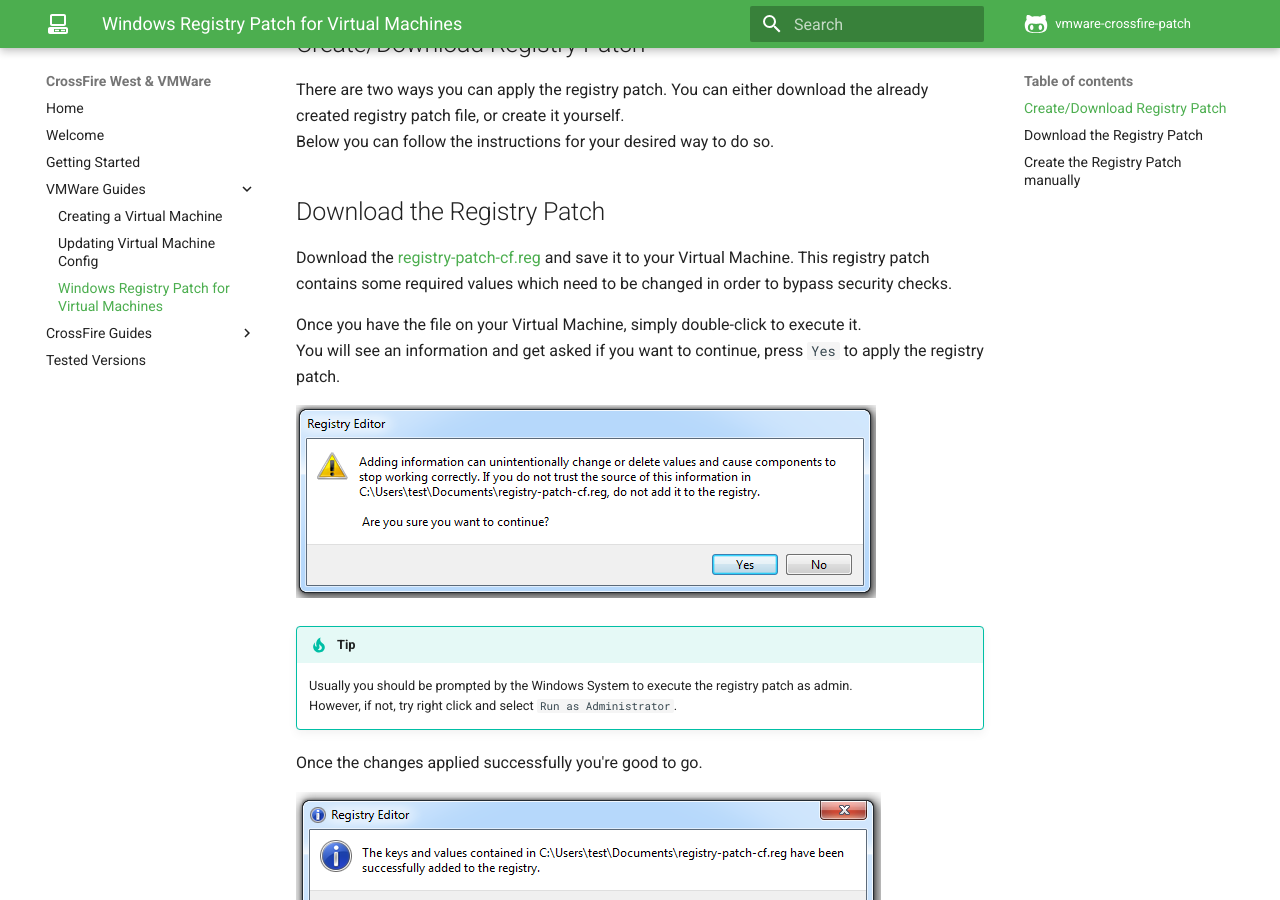
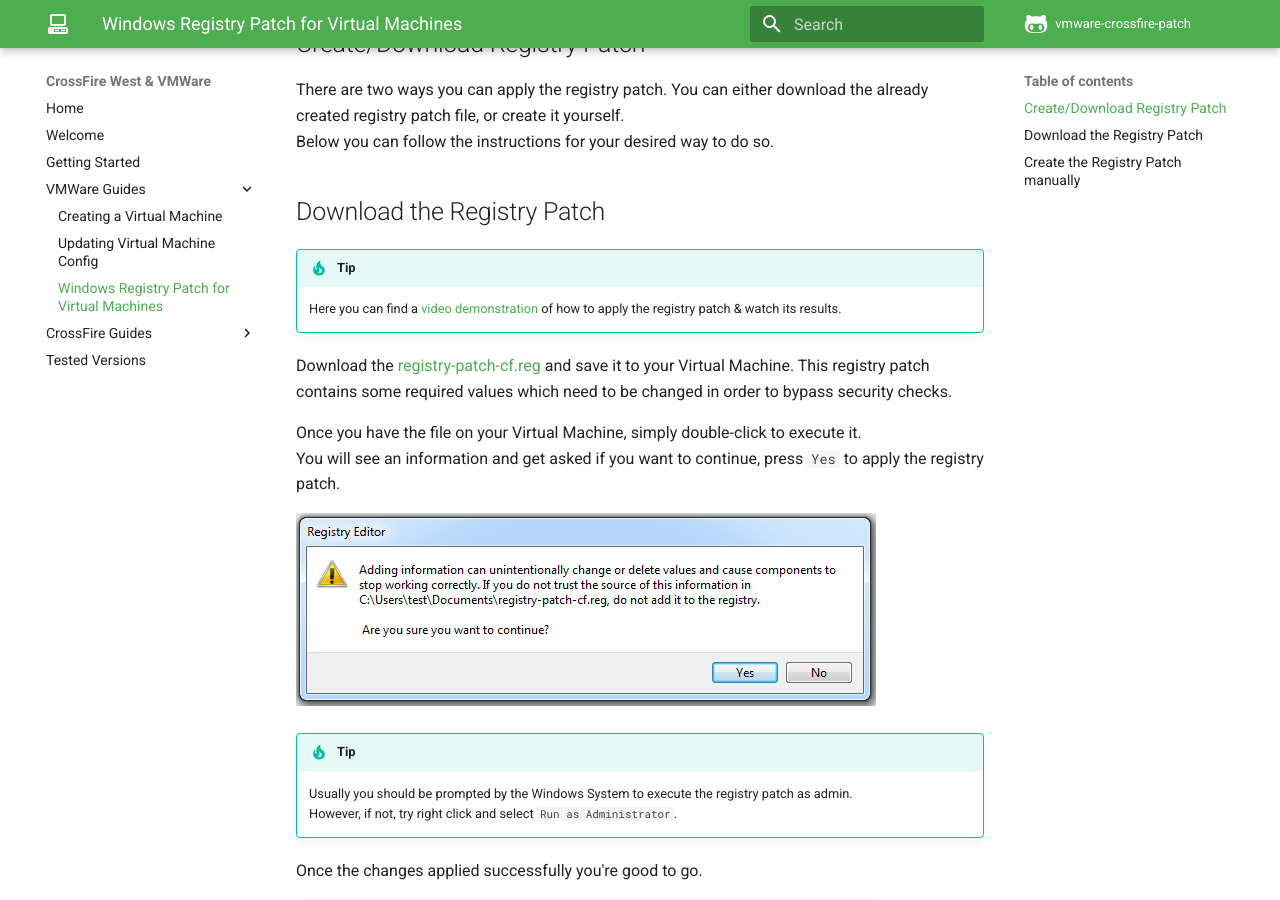
Before and after one commit to cfna/vmware-docs, an MkDocs documentation site: the page built from pages/vmware/registry_patch.md, in a window 1280 px wide and 900 px high, scrolled down 342 px. Built offline with MkDocs 1.6.1 and Material for MkDocs 9.7.7, drawn with Linux system fonts in a browser that asks for light colours; comment, search, counter and statistics services are not loaded.

Commit message:
Added hint with youtube video

```diff
--- a/pages/vmware/registry_patch.md
+++ b/pages/vmware/registry_patch.md
@@ -14,6 +14,9 @@
 Below you can follow the instructions for your desired way to do so.
 
 ## Download the Registry Patch
+
+!!! tip
+    Here you can find a [video demonstration](https://www.youtube.com/watch?v=HsFENx_ewGo) of how to apply the registry patch & watch its results.
 
 Download the [registry-patch-cf.reg](https://github.com/PDDStudio/vmware-crossfire-patch/blob/master/patches/registry-patch-cf.reg) and save it to your Virtual Machine.
 This registry patch contains some required values which need to be changed in order to bypass security checks.
```
